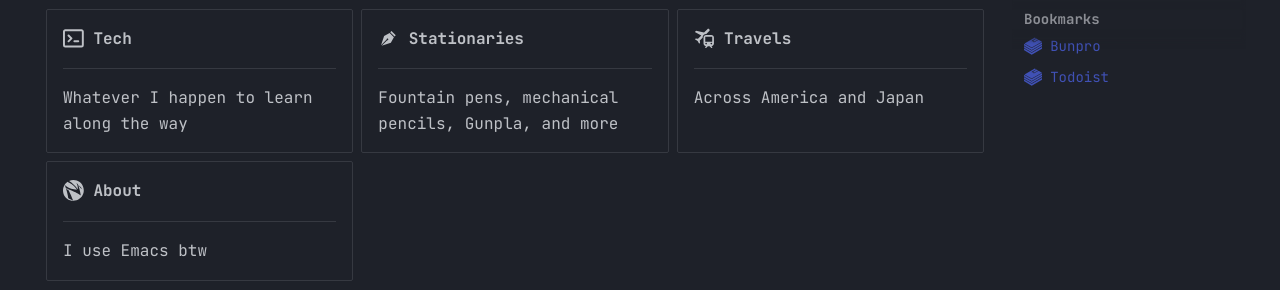
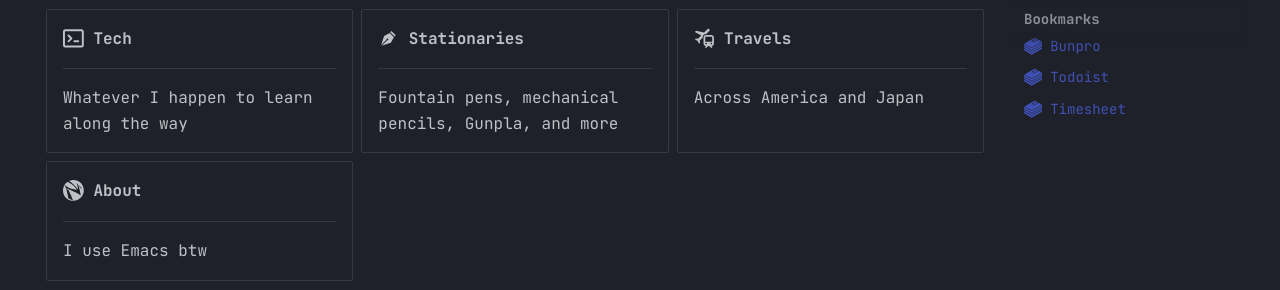
Before and after one commit to Serralq/Project-Norn, an MkDocs documentation site: the page built from docs/index.md, in a window 1280 px wide. Shown: the part 197-487 px from the top of the page. Built offline with MkDocs 1.6.1 and Material for MkDocs 9.7.7, drawn with Linux system fonts in a browser that asks for light colours; plug-ins that fetch from the network failed and are left out.

Commit message:
Add google sheet time sheet to bookmarks

```diff
--- a/docs/overrides/unique/index.html
+++ b/docs/overrides/unique/index.html
@@ -106,6 +106,19 @@
               Todoist
               </a>
           </li>
+
+          <li class="md-nav__item">
+            <a
+              class="md-nav__link custom_link"
+              href="https://docs.google.com/spreadsheets/d/1tQHYlgy6ryYvr8YvEoy1IstR236tKlsZu6JAJiFWRuI/edit?gid=0#gid=0"
+              style="color: #4051b5"
+            >
+              <span class="twemoji">
+<svg xmlns="http://www.w3.org/2000/svg" viewBox="0 0 24 24"><path d="M.301 17.615c-.13-.34-.522-1.512-.133-2.432l9.827 5.674a.329.329 0 0 0 .33 0L24 12.962v2.354l-13.84 7.99L.3 17.615zm-.11-8.652c-.288.877.015 2.058.124 2.426l9.845 5.684L24 9.083V6.726l-13.675 7.896a.329.329 0 0 1-.33 0L.19 8.963zm13.17-1.936a.332.332 0 0 1-.485-.207l-.28-1.133-2.126-.176a.33.33 0 0 1-.138-.614l5.578-3.22-1.702-.983-13.51 7.8 9.462 5.462 13.51-7.8-4.4-2.54-5.91 3.41zm-.182-1.729.232.938 5.198-3.001-2.04-1.178-4.993 2.884 1.31.108a.33.33 0 0 1 .293.25zM24 9.845 10.325 17.74a.329.329 0 0 1-.33 0L.168 12.067c-.39.919.003 2.091.133 2.43l9.859 5.693L24 12.2V9.844z"></path></svg>
+              </span>
+              Timesheet
+              </a>
+          </li>
           </ul>
       </nav>
     </div>
```
